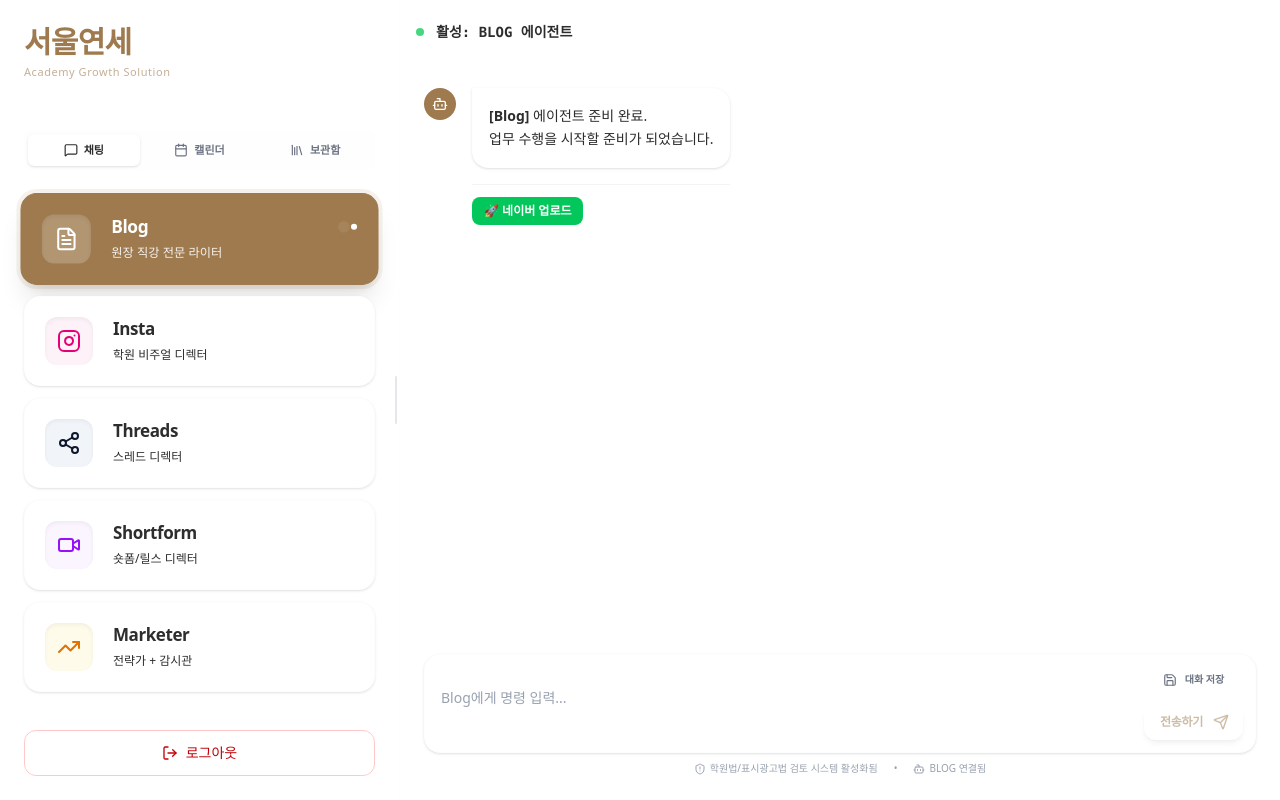
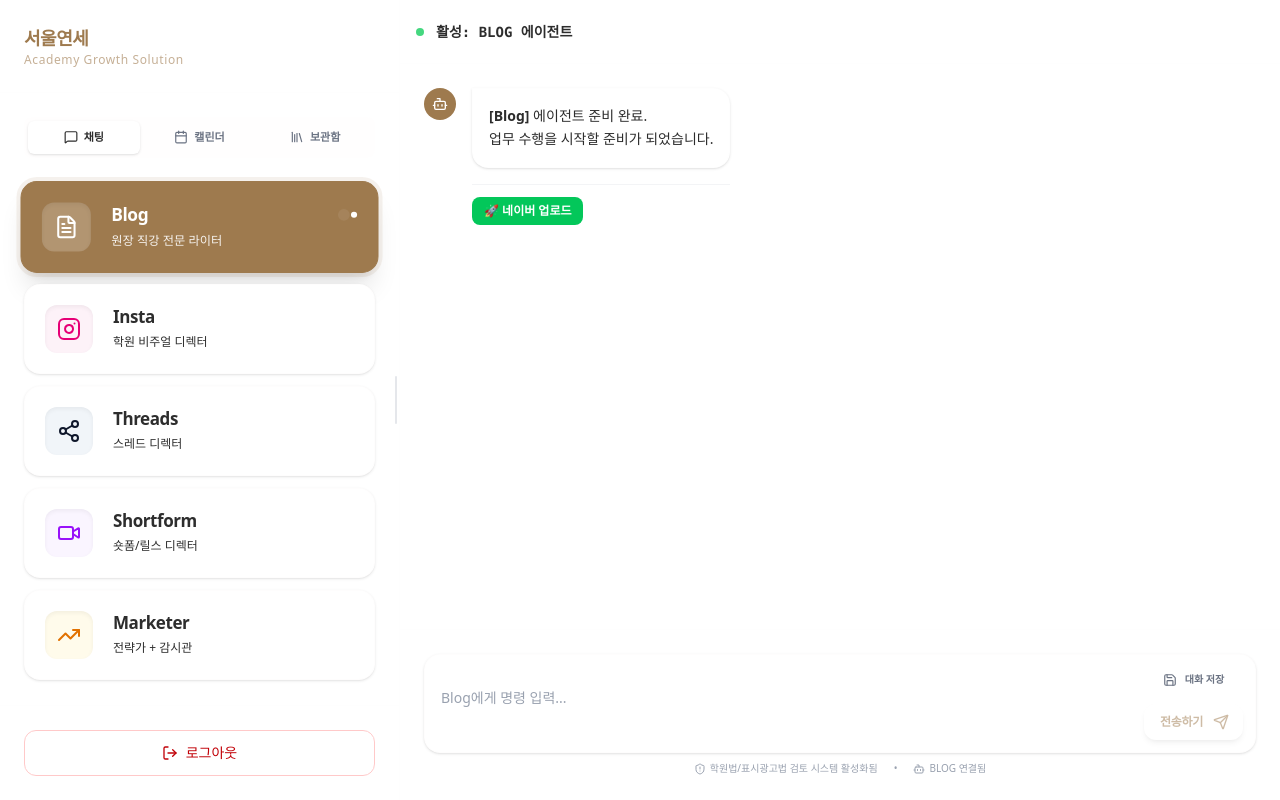
Before and after one commit to itsarainyday88-cpu/seoulyonsei, a Next.js app: page / in a window 1280 px wide. Built offline with nearby package versions, Linux system fonts and the light colour scheme; no server answers.

Commit message:
design: 100% exact restoration of original sidebar logo and status area

```diff
--- a/src/app/(main)/layout.tsx
+++ b/src/app/(main)/layout.tsx
@@ -101,10 +101,16 @@ function Sidebar() {
                     className="text-left group hover:opacity-70 transition-opacity"
                     title="새로고침 (초기화)"
                 >
-                    <div className="flex flex-col gap-1">
-                        <h1 className="text-3xl font-black tracking-tight text-secondary">서울연세</h1>
-                        <p className="text-[11px] text-secondary/60 tracking-wider font-medium">Academy Growth Solution</p>
+                    <div className="flex flex-col gap-0.5">
+                        <h1 className="text-lg font-black tracking-tight text-secondary">서울연세 <span className="text-primary font-black">MARKETING OS</span></h1>
+                        {process.env.NEXT_PUBLIC_APP_MODE === 'lite' && (
+                            <div className="flex items-center gap-1 text-[10px] font-bold text-primary px-2 py-0.5 bg-primary/10 rounded-full w-fit">
+                                <Sparkles className="w-2.5 h-2.5" />
+                                <span>WEB-LITE ACTIVE</span>
+                            </div>
+                        )}
                     </div>
+                    <p className="text-xs text-secondary/60 tracking-wider">Academy Growth Solution</p>
                 </button>
             </div>
 
@@ -185,10 +191,8 @@ function Sidebar() {
                                 </span>
                             </div>
                             <div className="flex items-center justify-between text-[11px]">
-                                <span className="text-foreground/50 font-medium">System Mode</span>
-                                <span className="text-primary font-bold px-2 py-0.5 bg-secondary/80 rounded-full text-[9px] flex items-center gap-1">
-                                    <Sparkles className="w-2.5 h-2.5" /> WEB-LITE
-                                </span>
+                                <span className="text-foreground/50 font-medium">Legal Filter</span>
+                                <span className="text-secondary font-bold flex items-center gap-1 text-[10px]">ACTIVE</span>
                             </div>
                             <div className="pt-2 border-t border-secondary/10">
                                 <p className="text-[10px] text-foreground/40 leading-relaxed italic">
```
